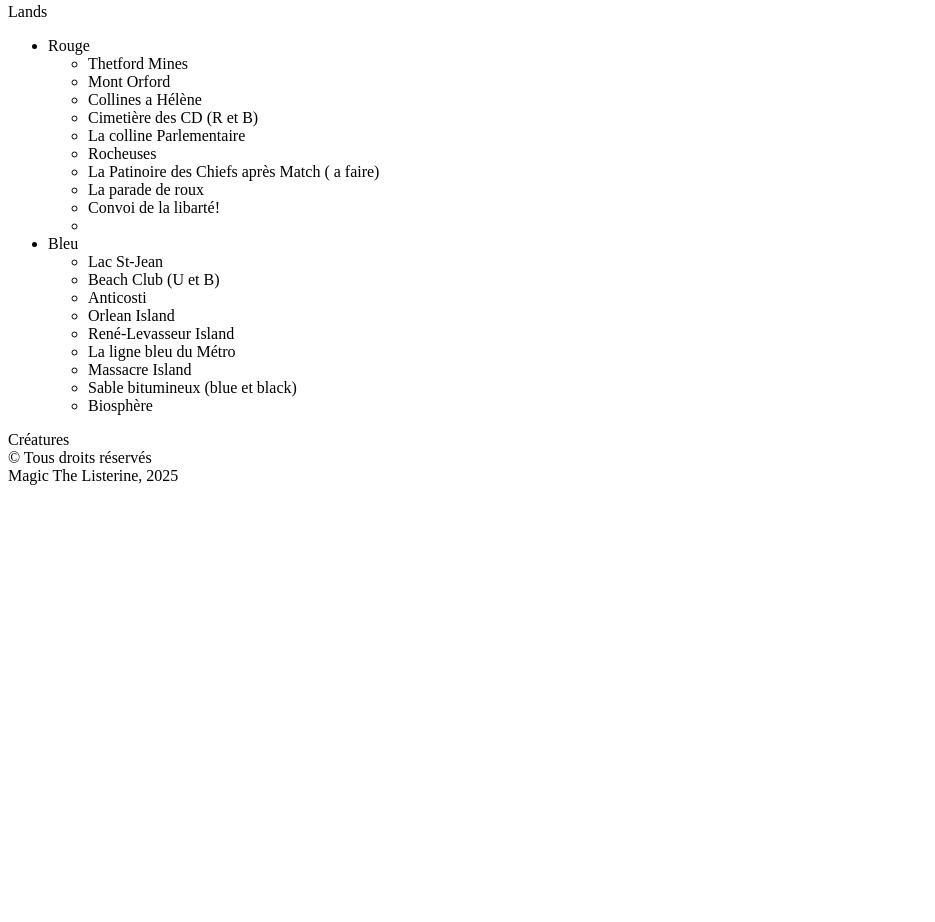
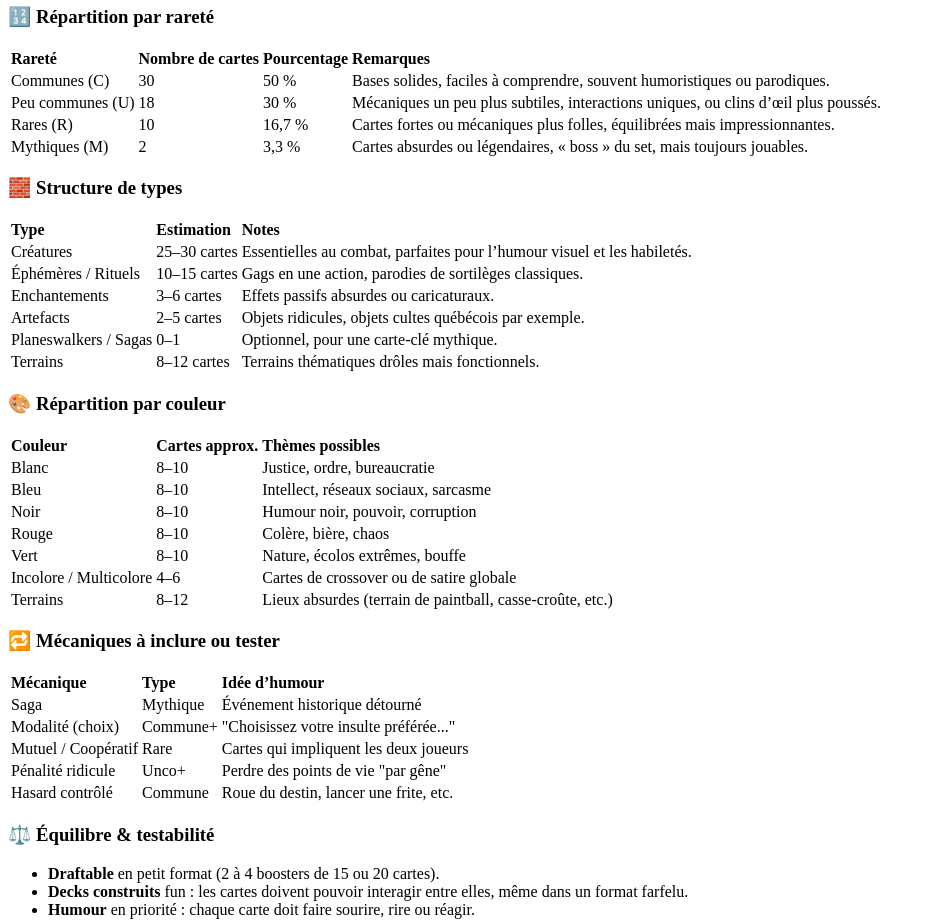
Before and after one commit to magicthelisterine/magicthelisterine.github.io, a plain HTML site: page journal/index.html in a window 1280 px wide. Shown: the part 611-1533 px from the top of the page, without its empty margins (0-935 px from the left). Before the commit the page ends 1104 px from the top, so only its background shows below. Drawn offline with nearby package versions, Linux system fonts and the light colour scheme; files that its build step writes are made by us from their sources; a script that the page names is missing.

Commit message:
Update journal

```diff
--- a/journal/index.html
+++ b/journal/index.html
@@ -57,7 +57,7 @@
 
 <p>Bref, ce journal est notre mémoire commune. Une façon de rester synchronisé, de documenter nos avancements, et de rire un peu en cours de route.</p>
 
-<p>Dernière mise-à-jour: <em><time datetime="2025-07-12 22:57:45">2025-07-12 22:57:45</time></em></p>
+<p>Dernière mise-à-jour: <em><time datetime="2025-07-12 23:12:50">2025-07-12 23:12:50</time></em></p>
 
 <dots></dots>
 
@@ -74,6 +74,159 @@
 <li><strong>Terrains</strong> : 22 à 26 cartes (selon la courbe de mana et la stratégie)</li>
 </ul>
 <p>Évidemment, on va en avoir beaucoup plus, mais on va se concentré sur des set de départs, Ya un début a toutes!</p>
+<h3>🔢 Répartition par rareté</h3>
+<table>
+  <tr>
+    <td><strong>Rareté</strong></td>
+    <td><strong>Nombre de cartes</strong></td>
+    <td><strong>Pourcentage</strong></td>
+    <td><strong>Remarques</strong></td>
+  </tr>
+  <tr>
+    <td>Communes (C)</td>
+    <td>30</td>
+    <td>50 %</td>
+    <td>Bases solides, faciles à comprendre, souvent humoristiques ou parodiques.</td>
+  </tr>
+  <tr>
+    <td>Peu communes (U)</td>
+    <td>18</td>
+    <td>30 %</td>
+    <td>Mécaniques un peu plus subtiles, interactions uniques, ou clins d’œil plus poussés.</td>
+  </tr>
+  <tr>
+    <td>Rares (R)</td>
+    <td>10</td>
+    <td>16,7 %</td>
+    <td>Cartes fortes ou mécaniques plus folles, équilibrées mais impressionnantes.</td>
+  </tr>
+  <tr>
+    <td>Mythiques (M)</td>
+    <td>2</td>
+    <td>3,3 %</td>
+    <td>Cartes absurdes ou légendaires, « boss » du set, mais toujours jouables.</td>
+  </tr>
+</table>
+<h3>🧱 Structure de types</h3>
+<table>
+  <tr>
+    <td><strong>Type</strong></td>
+    <td><strong>Estimation</strong></td>
+    <td><strong>Notes</strong></td>
+  </tr>
+  <tr>
+    <td>Créatures</td>
+    <td>25–30 cartes</td>
+    <td>Essentielles au combat, parfaites pour l’humour visuel et les habiletés.</td>
+  </tr>
+  <tr>
+    <td>Éphémères / Rituels</td>
+    <td>10–15 cartes</td>
+    <td>Gags en une action, parodies de sortilèges classiques.</td>
+  </tr>
+  <tr>
+    <td>Enchantements</td>
+    <td>3–6 cartes</td>
+    <td>Effets passifs absurdes ou caricaturaux.</td>
+  </tr>
+  <tr>
+    <td>Artefacts</td>
+    <td>2–5 cartes</td>
+    <td>Objets ridicules, objets cultes québécois par exemple.</td>
+  </tr>
+  <tr>
+    <td>Planeswalkers / Sagas</td>
+    <td>0–1</td>
+    <td>Optionnel, pour une carte-clé mythique.</td>
+  </tr>
+  <tr>
+    <td>Terrains</td>
+    <td>8–12 cartes</td>
+    <td>Terrains thématiques drôles mais fonctionnels.</td>
+  </tr>
+</table>
+<h3>🎨 Répartition par couleur</h3>
+<table>
+  <tr>
+    <td><strong>Couleur</strong></td>
+    <td><strong>Cartes approx.</strong></td>
+    <td><strong>Thèmes possibles</strong></td>
+  </tr>
+  <tr>
+    <td>Blanc</td>
+    <td>8–10</td>
+    <td>Justice, ordre, bureaucratie</td>
+  </tr>
+  <tr>
+    <td>Bleu</td>
+    <td>8–10</td>
+    <td>Intellect, réseaux sociaux, sarcasme</td>
+  </tr>
+  <tr>
+    <td>Noir</td>
+    <td>8–10</td>
+    <td>Humour noir, pouvoir, corruption</td>
+  </tr>
+  <tr>
+    <td>Rouge</td>
+    <td>8–10</td>
+    <td>Colère, bière, chaos</td>
+  </tr>
+  <tr>
+    <td>Vert</td>
+    <td>8–10</td>
+    <td>Nature, écolos extrêmes, bouffe</td>
+  </tr>
+  <tr>
+    <td>Incolore / Multicolore</td>
+    <td>4–6</td>
+    <td>Cartes de crossover ou de satire globale</td>
+  </tr>
+  <tr>
+    <td>Terrains</td>
+    <td>8–12</td>
+    <td>Lieux absurdes (terrain de paintball, casse-croûte, etc.)</td>
+  </tr>
+</table>
+<h3>🔁 Mécaniques à inclure ou tester</h3>
+<table>
+  <tr>
+    <td><strong>Mécanique</strong></td>
+    <td><strong>Type</strong></td>
+    <td><strong>Idée d’humour</strong></td>
+  </tr>
+  <tr>
+    <td>Saga</td>
+    <td>Mythique</td>
+    <td>Événement historique détourné</td>
+  </tr>
+  <tr>
+    <td>Modalité (choix)</td>
+    <td>Commune+</td>
+    <td>&quot;Choisissez votre insulte préférée...&quot;</td>
+  </tr>
+  <tr>
+    <td>Mutuel / Coopératif</td>
+    <td>Rare</td>
+    <td>Cartes qui impliquent les deux joueurs</td>
+  </tr>
+  <tr>
+    <td>Pénalité ridicule</td>
+    <td>Unco+</td>
+    <td>Perdre des points de vie &quot;par gêne&quot;</td>
+  </tr>
+  <tr>
+    <td>Hasard contrôlé</td>
+    <td>Commune</td>
+    <td>Roue du destin, lancer une frite, etc.</td>
+  </tr>
+</table>
+<h3>⚖️ Équilibre &amp; testabilité</h3>
+<ul>
+<li><strong>Draftable</strong> en petit format (2 à 4 boosters de 15 ou 20 cartes).</li>
+<li><strong>Decks construits</strong> fun : les cartes doivent pouvoir interagir entre elles, même dans un format farfelu.</li>
+<li><strong>Humour</strong> en priorité : chaque carte doit faire sourire, rire ou réagir.</li>
+</ul>
 <dots></dots>
 <grostitre>Lands</grostitre>
 <ul>
```
Also changed, not shown: 1 other file.
